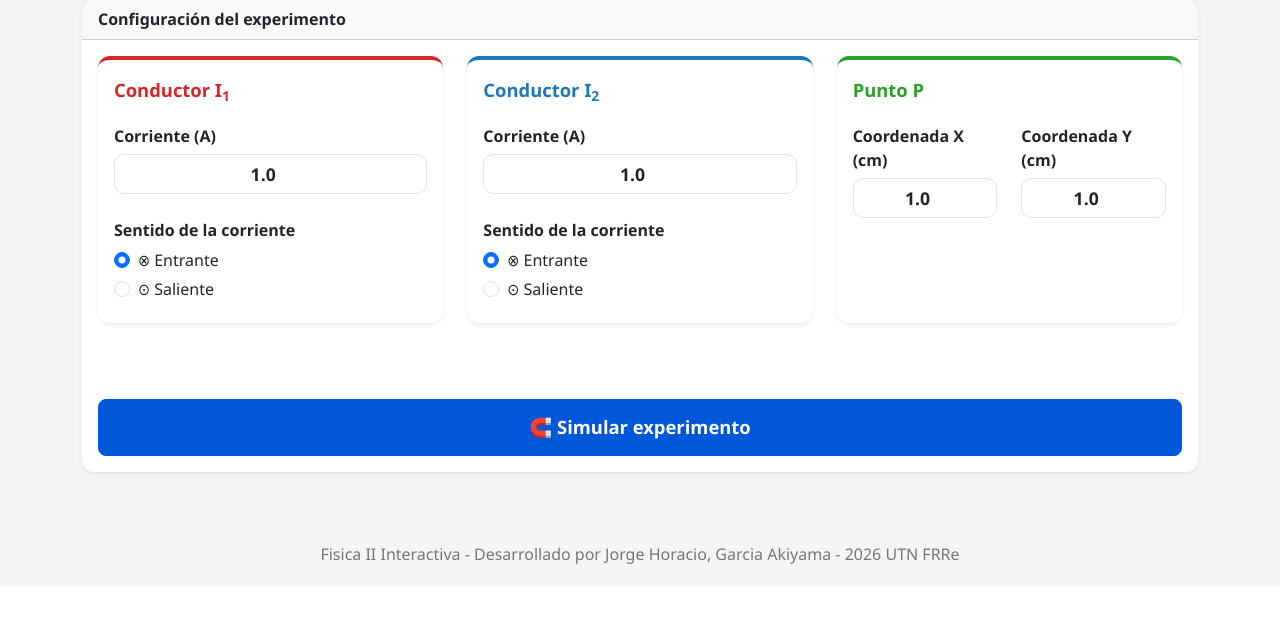
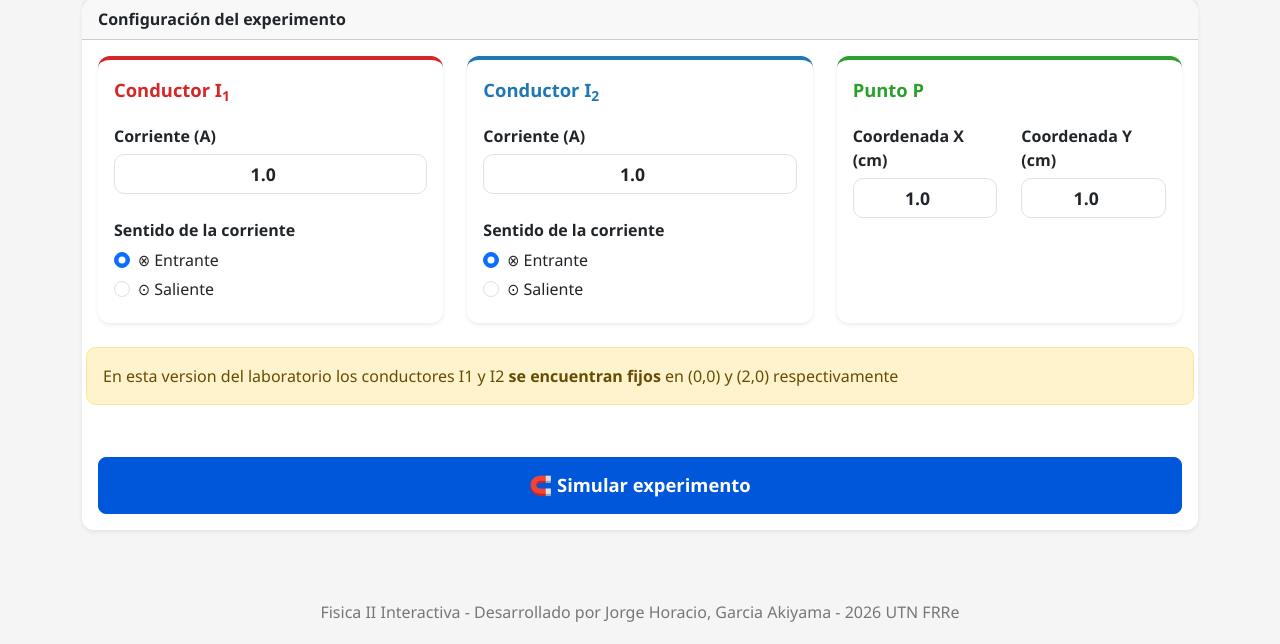
Before and after one commit to jhgakiyama/electromagnetismo-simulator, a Flask app: page /tema2/laboratorio in a window 1280 px wide. Shown: the part 573-1217 px from the top of the page. Before the commit the page ends 1137 px from the top, so only its background shows below. Run offline with Flask 3, Linux system fonts and the light colour scheme.

Commit message:
Agrego un mensaje de aviso sobre las coordenadas de los conductores

```diff
--- a/app/templates/tema2_laboratorio.html
+++ b/app/templates/tema2_laboratorio.html
@@ -158,6 +158,10 @@
                 </div>
             </div>
         </div>
+    </div>
+
+    <div class="alert alert-warning mb-0">
+            En esta version del laboratorio los conductores I1 y I2 <strong>se encuentran fijos</strong> en (0,0) y (2,0) respectivamente
     </div>
 
     <div class="d-grid mt-4">
```
